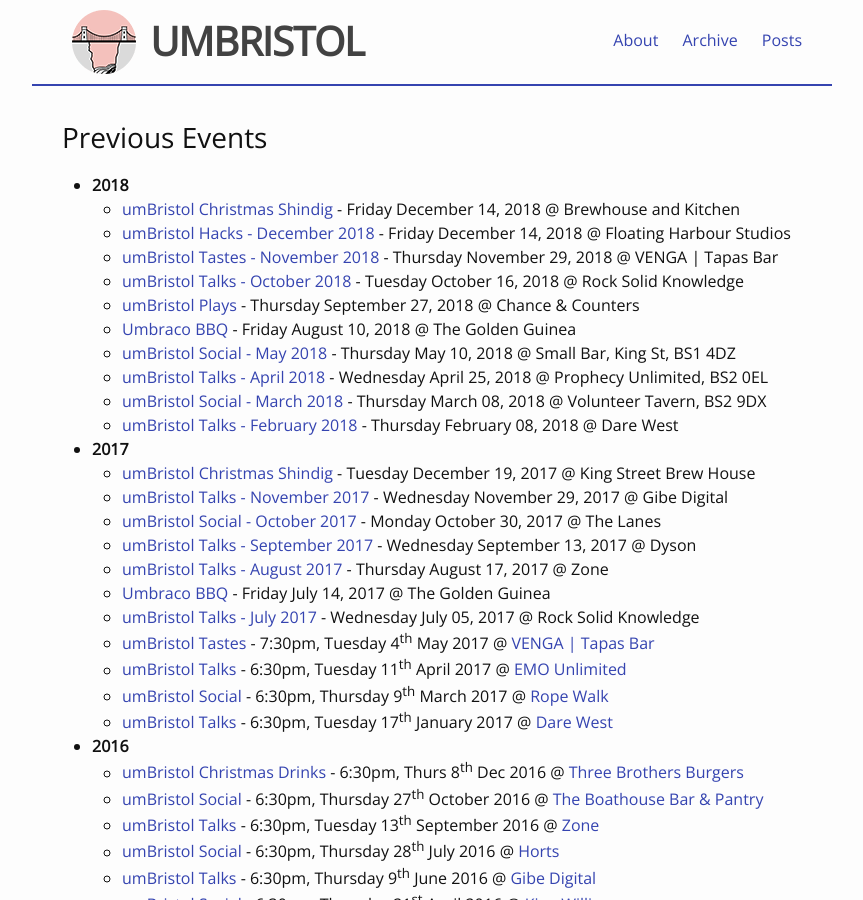
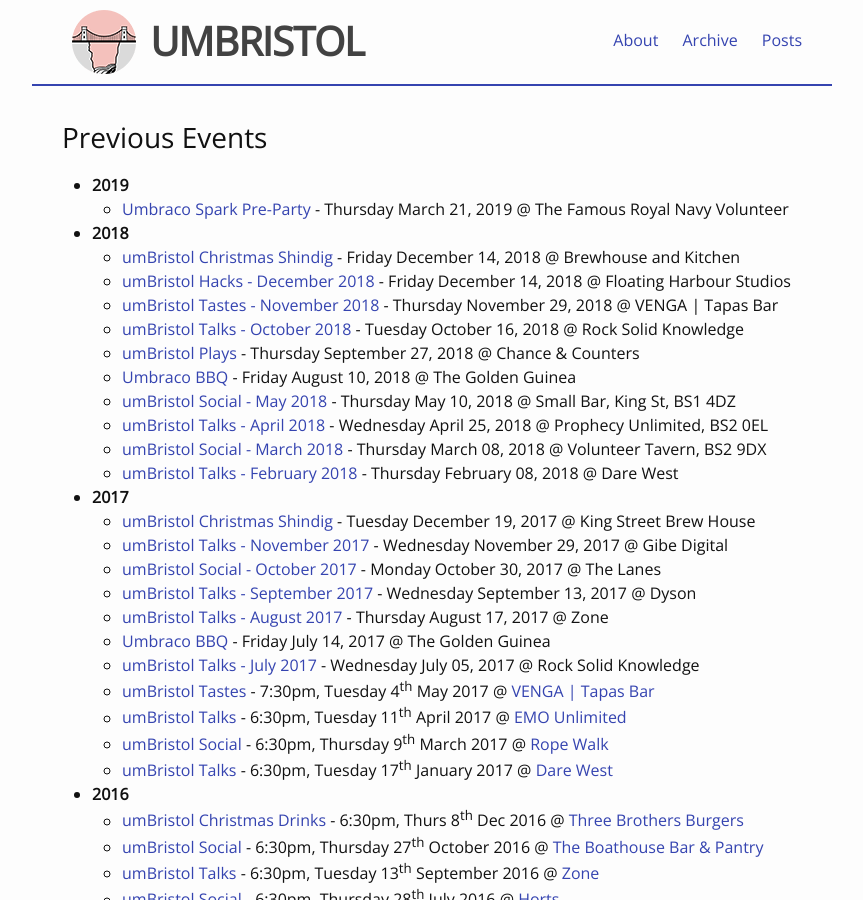
Before and after one commit to umBristol/umbristol.github.com, a Jekyll site: the page built from archive.html, in a window 1280 px wide and 900 px high. Shown: the whole window, without its empty margins (208-1071 px from the left). Built offline with Jekyll 4.4.1, drawn with Linux system fonts in a browser that asks for light colours.

Commit message:
Added 2019 archive listing

```diff
--- a/archive.html
+++ b/archive.html
@@ -6,6 +6,11 @@
 
 <h1 class="page-heading">Previous Events</h1>
 <ul>
+    <li><strong>2019</strong>
+        <ul>
+            {% include events.html previous=true year="2019" %}
+        </ul>
+    </li>
     <li><strong>2018</strong>
         <ul>
             {% include events.html previous=true year="2018" %}
```
